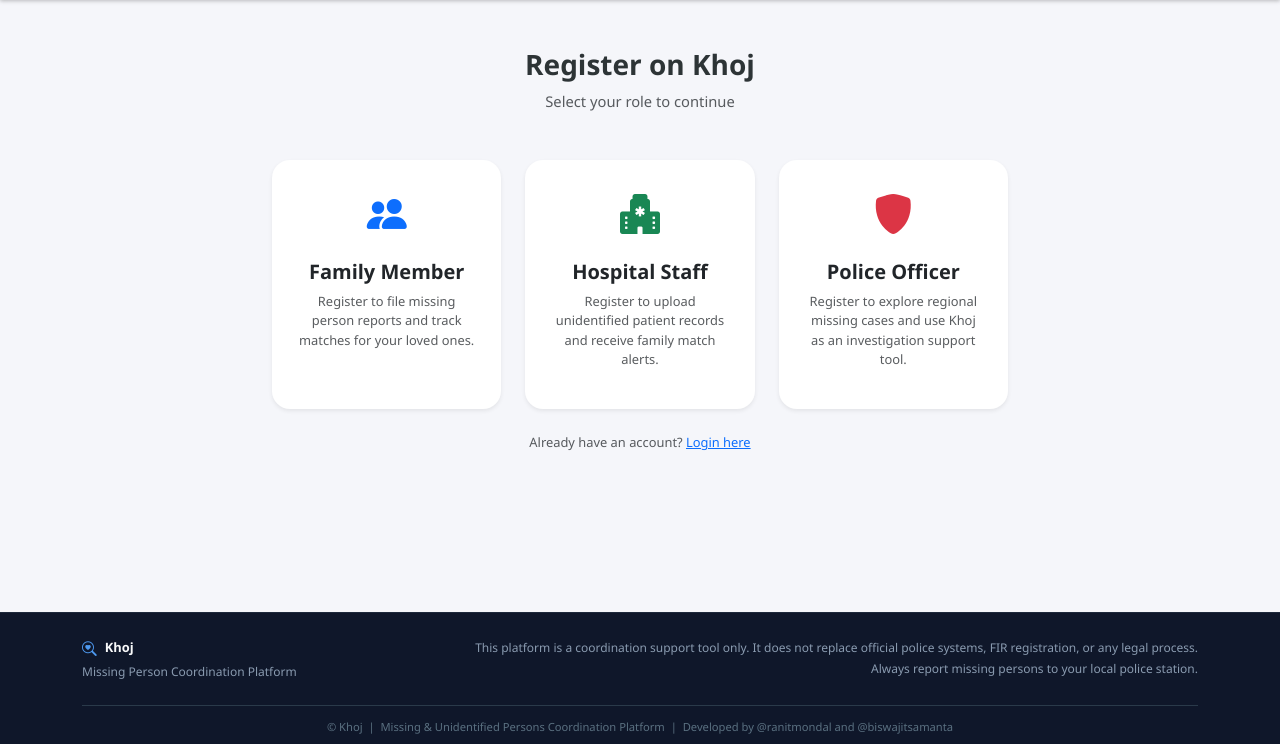
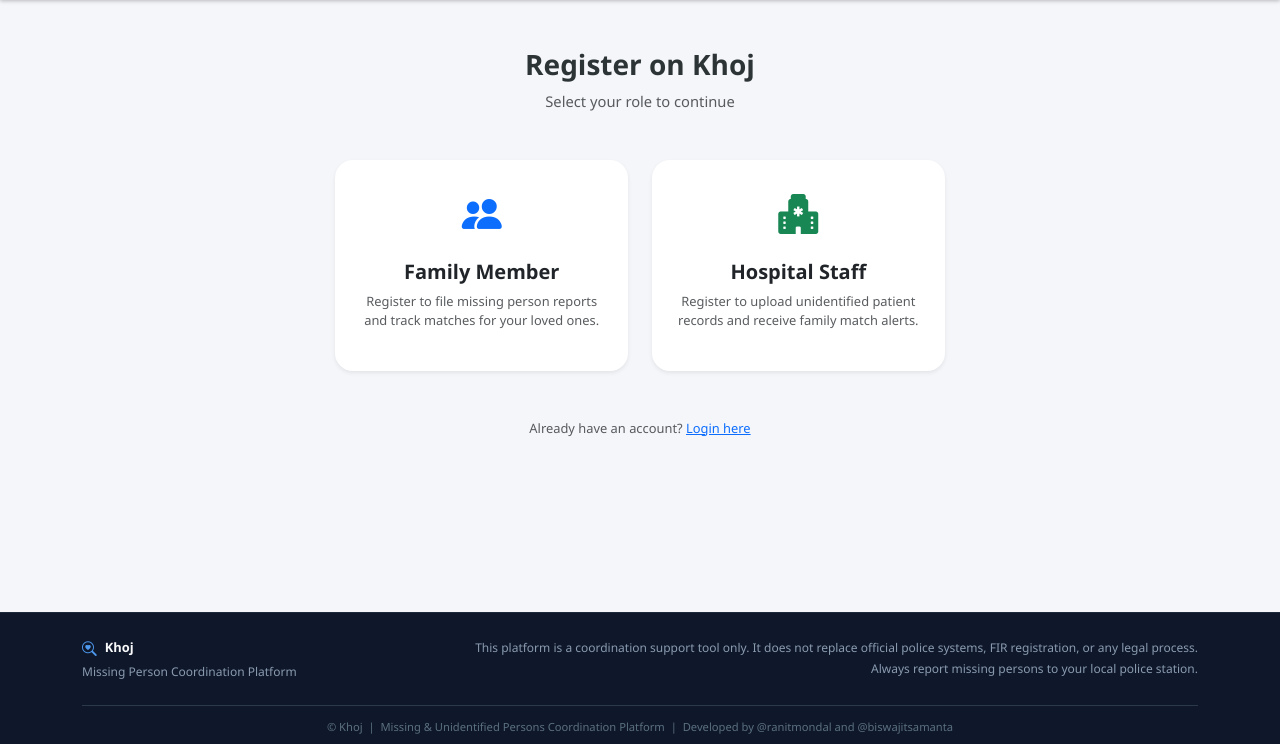
Before and after one commit to RanitMondal-2005/KHOJ, a Django app: page /accounts/register/ in a window 1280 px wide. Shown: the part 56-800 px from the top of the page. Run offline with Django 5.2, Linux system fonts and the light colour scheme.

Commit message:
Fix register choice layout - center two role cards after police removal

```diff
--- a/templates/accounts/register_choice.html
+++ b/templates/accounts/register_choice.html
@@ -8,9 +8,10 @@
             <h3 class="text-center mb-2 fw-semibold">Register on Khoj</h3>
             <p class="text-center text-muted mb-5">Select your role to continue</p>
 
-            <div class="row g-4">
-                <!------------------------- Family Register Choice --------------------------------------------------------------->
-                <div class="col-md-4">
+            <div class="row g-4 justify-content-center">
+
+        <!-- Family Register Choice -->
+        <div class="col-md-5">
             <a href="{% url 'register_family' %}" class="text-decoration-none">
                 <div class="card h-100 text-center p-4 shadow-sm border-0 role-choice-card">
                     <div class="fs-1 text-primary mb-3"><i class="bi bi-people-fill"></i></div>
@@ -21,10 +22,11 @@
                 </div>
             </a>
         </div>
-                <!------------------------ Hospital Register Choice --------------------------------------------------------------->
-                <div class="col-md-4">
+
+        <!-- Hospital Register Choice -->
+        <div class="col-md-5">
             <a href="{% url 'register_hospital' %}" class="text-decoration-none">
-                        <div class="card h-100 text-center p-4 shadow-sm border-0 role-choice-card ">
+                <div class="card h-100 text-center p-4 shadow-sm border-0 role-choice-card">
                     <div class="fs-1 text-success mb-3"><i class="bi bi-hospital-fill"></i></div>
                     <h5 class="fw-semibold">Hospital Staff</h5>
                     <p class="text-muted small">
@@ -33,20 +35,7 @@
                 </div>
             </a>
         </div>
-                <!------------------------- Police Register Choice --------------------------------------------------------------->
-                <div class="col-md-4">
-                    <a href="{% url 'register_police' %}" class="text-decoration-none">
-                        <div class="card h-100 text-center p-4 shadow-sm border-0 role-choice-card">
-                            <div class="fs-1 text-danger mb-3"><i class="bi bi-shield-fill"></i></div>
-                            <h5 class="fw-semibold">Police Officer</h5>
-                            <p class="text-muted small">
-                                Register to explore regional missing cases and use Khoj as an investigation support tool.
-                            </p>
-                        </div>
-                    </a>
-                </div>
-            </div>
-
+        <div>
             <p class="text-center text-muted small mt-4">
                 Already have an account? <a href="{% url 'login' %}">Login here</a>
             </p>
```
Lines whose indentation alone changed are shown as unchanged.
